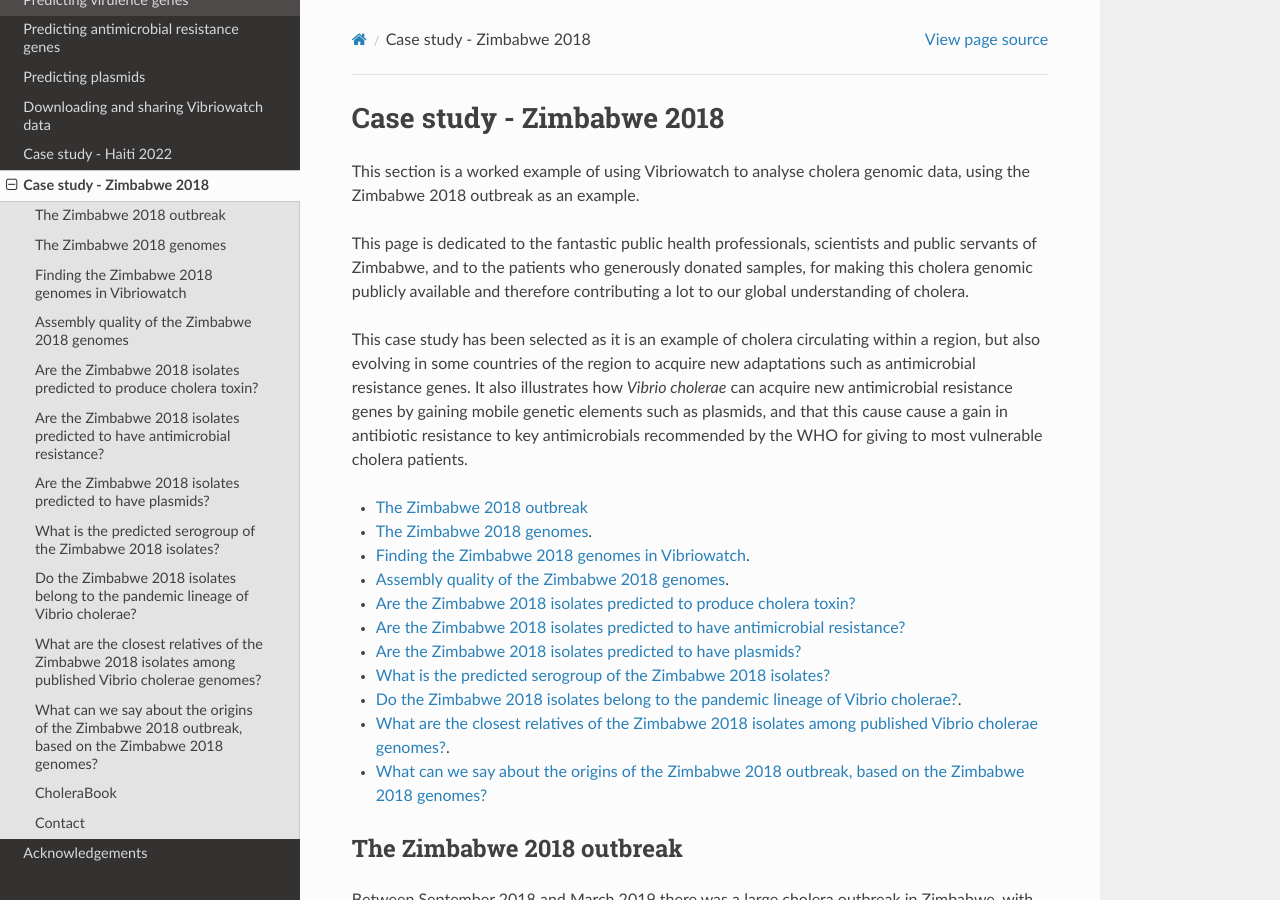
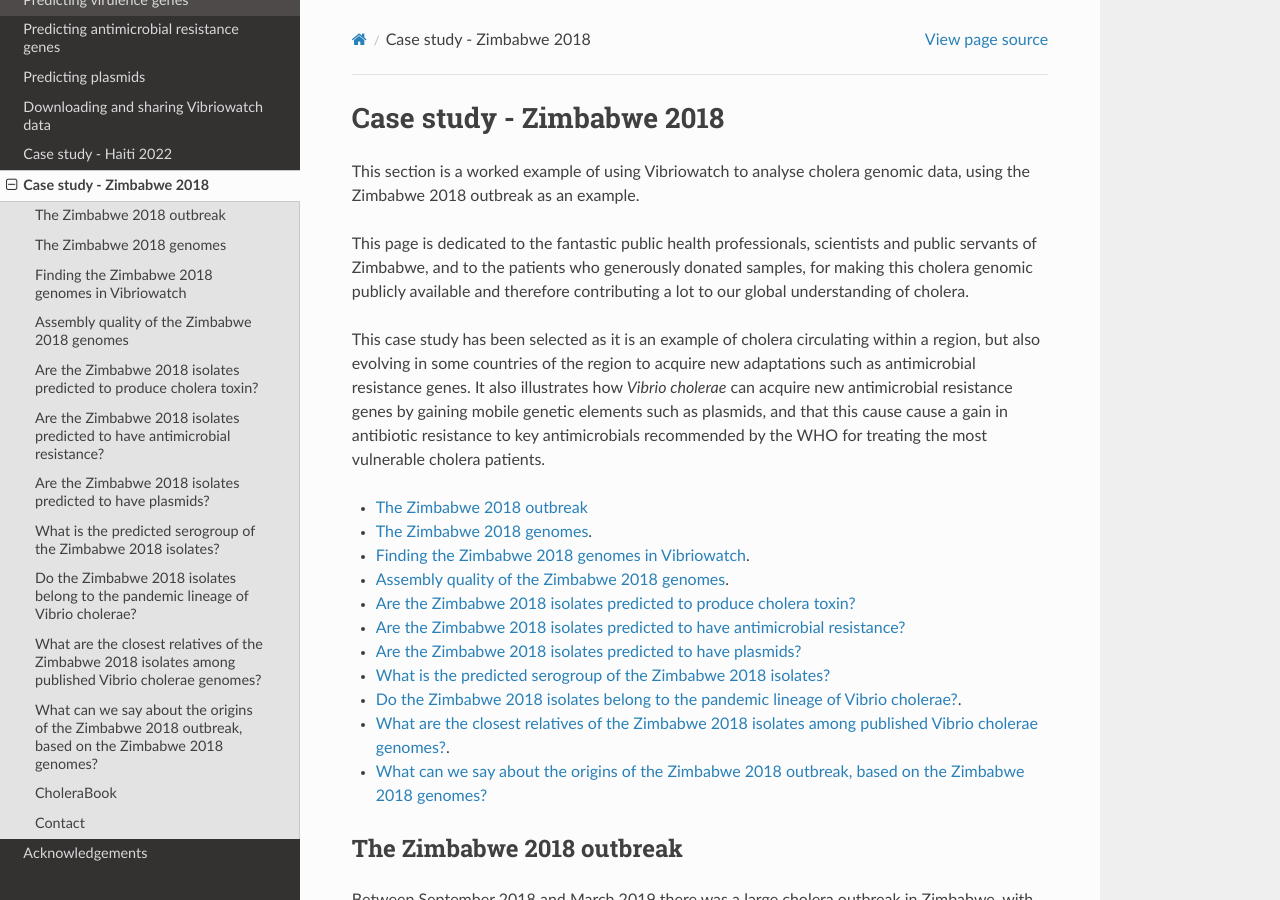
Before and after one commit to avrilcoghlan/vibriowatch, a Sphinx documentation site: the page built from docs/source/zimbabwe2018.rst, in a window 1280 px wide and 900 px high. Built offline with Sphinx 7.4.7 and the Read the Docs theme 3.1.0, drawn with Linux system fonts in a browser that asks for light colours.

Commit message:
Update zimbabwe2018.rst

```diff
--- a/docs/source/zimbabwe2018.rst
+++ b/docs/source/zimbabwe2018.rst
@@ -10,7 +10,7 @@
 This case study has been selected as it is an example of cholera circulating within a region, but also evolving in some countries of the region to acquire new adaptations such
 as antimicrobial resistance genes. It also illustrates how *Vibrio cholerae* can acquire new antimicrobial
 resistance genes by gaining mobile genetic elements such as plasmids, and that this cause cause a gain in antibiotic resistance to key
-antimicrobials recommended by the WHO for giving to most vulnerable cholera patients.
+antimicrobials recommended by the WHO for treating the most vulnerable cholera patients.
 
 * `The Zimbabwe 2018 outbreak`_
 * `The Zimbabwe 2018 genomes`_.
```
